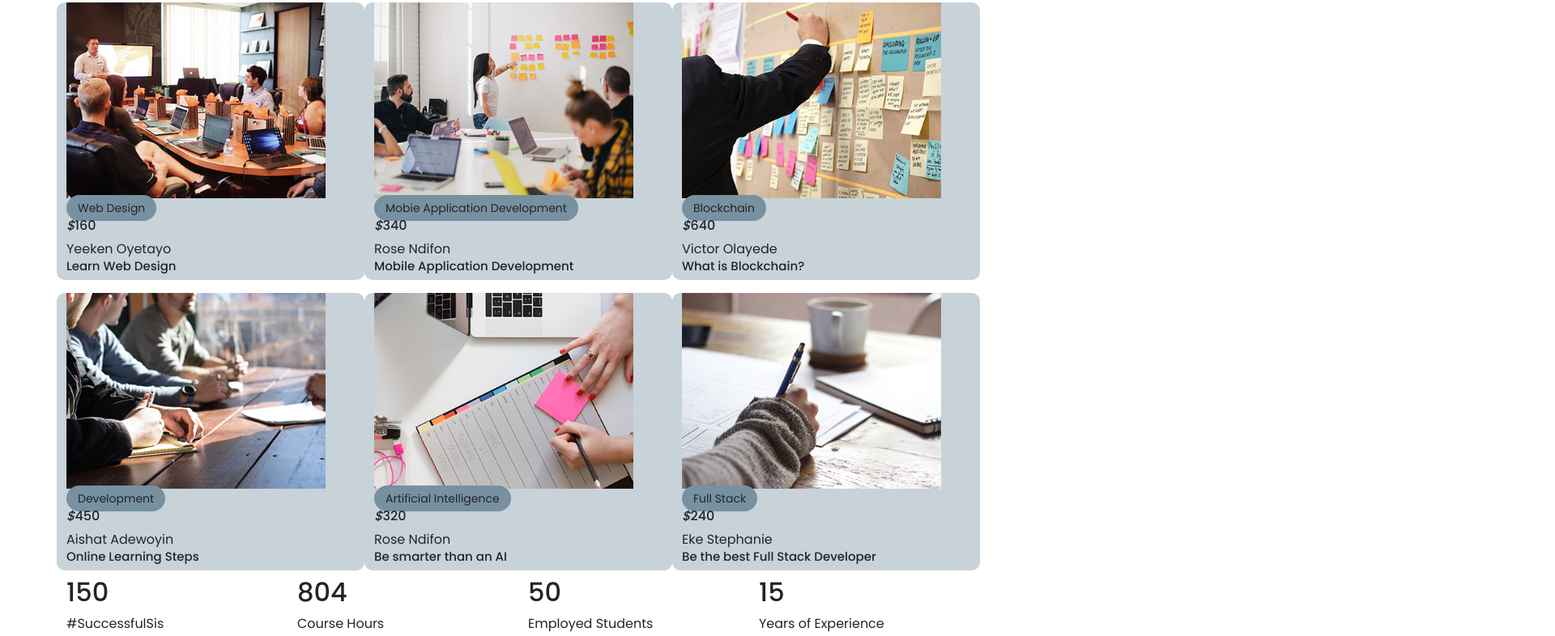
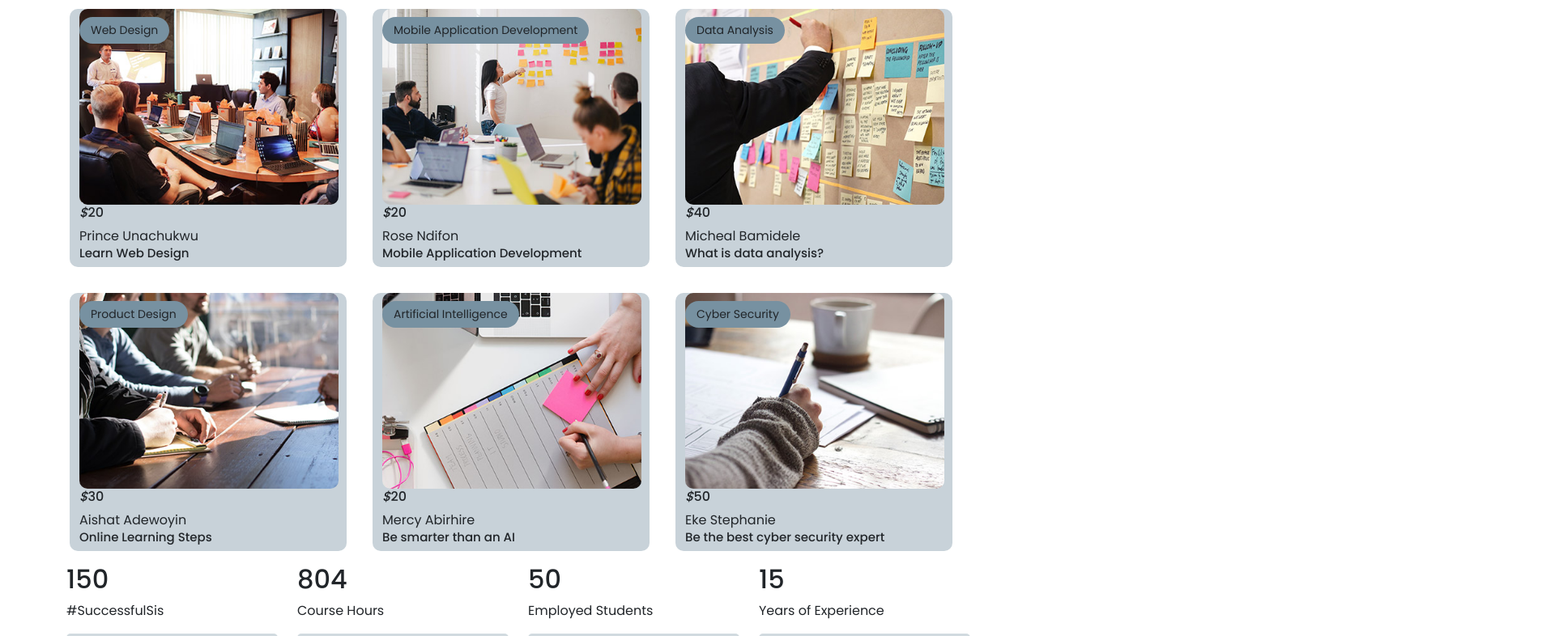
Before and after one commit to AishatAdewoyin/techSheCan, a plain HTML site: page index.html in a window 1280 px wide. Shown: the part 1482-2268 px from the top of the page at 81% size, 1920 px wide, since content can reach past the window. Drawn offline with nearby package versions, Linux system fonts and the light colour scheme.

Commit message:
latest changes on the latest courses section

```diff
--- a/index.html
+++ b/index.html
@@ -17,13 +17,6 @@
     <link rel="stylesheet" href="style.css">
     <link href="assets/css/bootstrap.min.css" rel="stylesheet" />
     <link rel="stylesheet" href="assets/css/fontawesome.css" />
-
-
-    <link rel="stylesheet" href="assets/css/owl.css" />
-    <link rel="stylesheet" href="assets/css/anlimate.css" />
-    <link rel="stylesheet" href="https://unpkg.com/swiper@7/swiper-bundle.min.css" />
-
-
 
     <title>Girl Code</title>
 
@@ -204,28 +197,28 @@
                     </li>
                 </ul>
                 <div class="row event_box">
-                    <div class="col-lg-4 col-md-4 align-self-center my-lg-2 my-md-2 mb-30 event_outer design">
+                    <div class="col-lg-3 col-md-3 align-self-center mx-lg-3 my-lg-3 my-md-3 mb-30 event_outer design">
                         <div class="events_item">
                             <div class="thumb">
                                 <a href="#"><img src="assets/images/course-01.jpg" alt="" /></a>
                                 <span class="category">Web Design</span>
                                 <span class="price">
-                                    <h6><em>$</em>160</h6>
+                                    <h6><em>$</em>20</h6>
                                 </span>
                             </div>
                             <div class="down-content">
-                                <span class="author">Yeeken Oyetayo</span>
+                                <span class="author">Prince Unachukwu</span>
                                 <h4>Learn Web Design</h4>
                             </div>
                         </div>
                     </div>
-                    <div class="col-lg-4 col-md-4 align-self-center my-lg-2  my-md-2 mb-30 event_outer development">
+                    <div class="col-lg-3 col-md-3 align-self-center mx-lg-3 my-lg-3  my-md-3 mb-30 event_outer development">
                         <div class="events_item">
                             <div class="thumb">
                                 <a href="#"><img src="assets/images/course-02.jpg" alt="" /></a>
-                                <span class="category">Mobie Application Development</span>
+                                <span class="category">Mobile Application Development</span>
                                 <span class="price">
-                                    <h6><em>$</em>340</h6>
+                                    <h6><em>$</em>20</h6>
                                 </span>
                             </div>
                             <div class="down-content">
@@ -234,28 +227,28 @@
                             </div>
                         </div>
                     </div>
-                    <div class="col-lg-4 col-md-4 align-self-center my-lg-2 my-md-2 mb-30 event_outer design wordpress">
+                    <div class="col-lg-3 col-md-3 align-self-center mx-lg-3 my-lg-3 my-md-3 mb-30 event_outer design wordpress">
                         <div class="events_item">
                             <div class="thumb">
                                 <a href="#"><img src="assets/images/course-03.jpg" alt="" /></a>
-                                <span class="category">Blockchain</span>
+                                <span class="category">Data Analysis</span>
                                 <span class="price">
-                                    <h6><em>$</em>640</h6>
+                                    <h6><em>$</em>40</h6>
                                 </span>
                             </div>
                             <div class="down-content">
-                                <span class="author">Victor Olayede</span>
-                                <h4>What is Blockchain?</h4>
+                                <span class="author">Micheal Bamidele</span>
+                                <h4>What is data analysis?</h4>
                             </div>
                         </div>
                     </div>
-                    <div class="col-lg-4 col-md-4 align-self-center my-lg-2 my-md-2 mb-30 event_outer development">
+                    <div class="col-lg-4 col-md-4 align-self-center mx-lg-3 my-lg-3 my-md-3 mb-30 event_outer development">
                         <div class="events_item">
                             <div class="thumb">
                                 <a href="#"><img src="assets/images/course-04.jpg" alt="" /></a>
-                                <span class="category">Development</span>
+                                <span class="category">Product Design</span>
                                 <span class="price">
-                                    <h6><em>$</em>450</h6>
+                                    <h6><em>$</em>30</h6>
                                 </span>
                             </div>
                             <div class="down-content">
@@ -264,33 +257,33 @@
                             </div>
                         </div>
                     </div>
-                    <div class="col-lg-4 col-md-4 align-self-center my-lg-2 my-md-2 mb-30 event_outer wordpress development">
+                    <div class="col-lg-4 col-md-4 align-self-center mx-lg-3 my-lg-3 my-md-3 mb-30 event_outer wordpress development">
                         <div class="events_item">
                             <div class="thumb">
                                 <a href="#"><img src="assets/images/course-05.jpg" alt="" /></a>
                                 <span class="category">Artificial Intelligence</span>
                                 <span class="price">
-                                    <h6><em>$</em>320</h6>
+                                    <h6><em>$</em>20</h6>
                                 </span>
                             </div>
                             <div class="down-content">
-                                <span class="author">Rose Ndifon</span>
+                                <span class="author">Mercy Abirhire</span>
                                 <h4>Be smarter than an AI</h4>
                             </div>
                         </div>
                     </div>
-                    <div class="col-lg-4 col-md-4 align-self-center my-lg-2 my-md-2 mb-30 event_outer wordpress design">
+                    <div class="col-lg-4 col-md-4 align-self-center mx-lg-3 my-lg-3 my-md-3 mb-30 event_outer wordpress design">
                         <div class="events_item">
                             <div class="thumb">
                                 <a href="#"><img src="assets/images/course-06.jpg" alt="" /></a>
-                                <span class="category">Full Stack</span>
+                                <span class="category">Cyber Security</span>
                                 <span class="price">
-                                    <h6><em>$</em>240</h6>
+                                    <h6><em>$</em>50</h6>
                                 </span>
                             </div>
                             <div class="down-content">
                                 <span class="author">Eke Stephanie</span>
-                                <h4>Be the best Full Stack Developer</h4>
+                                <h4>Be the best cyber security expert</h4>
                             </div>
                         </div>
                     </div>
--- a/style.css
+++ b/style.css
@@ -182,11 +182,22 @@ div .writeup{
 
 .thumb a img{
     width: 20rem;
+    border-radius: 10px;
 }
 
 .event_outer{
     background-color: #7791a167;
     border-radius: 10px;
+    width: 30% !important;
+    margin: 0px;
+    margin-left: -10 !important;
+    position: relative;
+}
+
+.thumb .category{
+    position: absolute;
+    top: 10px
+
 }
 
 .down-content h4{
```
